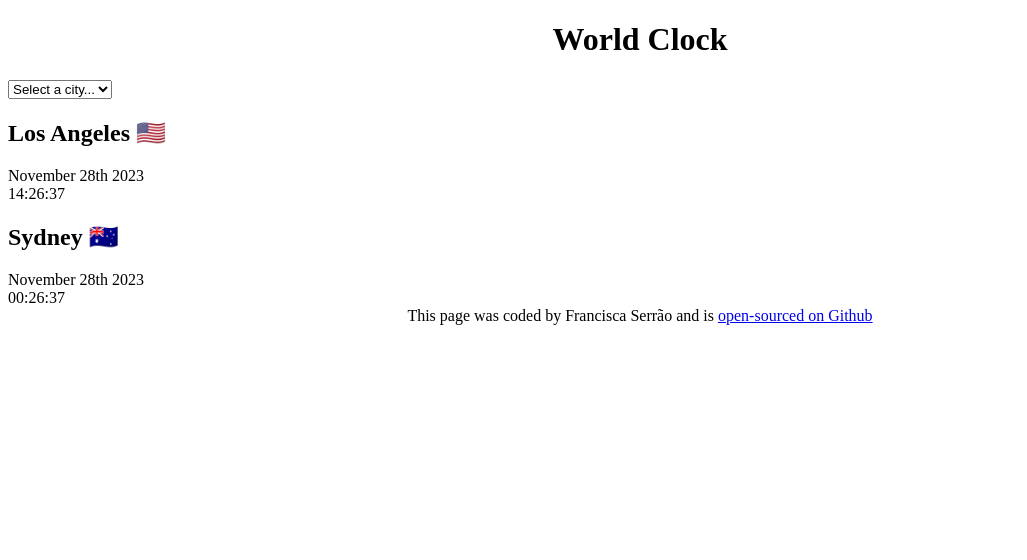
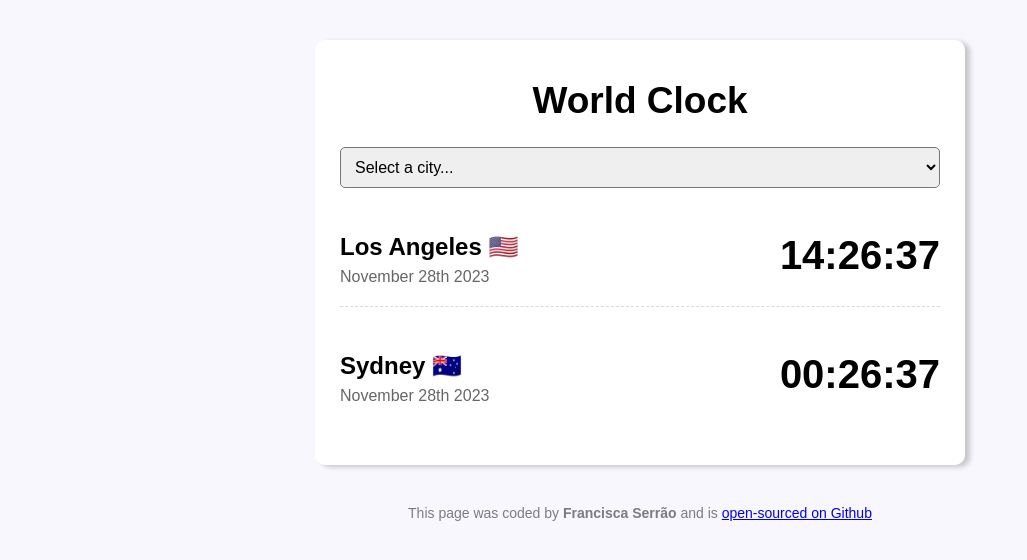
Before and after one commit to franciscaserrao/World-clock, a plain HTML site: page index.html in a window 1280 px wide. Shown: the whole page, without its empty margins (0-1027 px from the left). Drawn offline with Linux system fonts and the light colour scheme.

Commit message:
Added CSS

```diff
--- a/css/style.css
+++ b/css/style.css
@@ -1,4 +1,58 @@
-h1,
+body {
+  background-color: #f9f7fe;
+  font-family: sans-serif;
+}
+
+.container {
+  max-width: 600px;
+  margin: 40px auto;
+  background: white;
+  padding: 15px 25px 15px 25px;
+  box-shadow: 5px 2px 5px rgba(0, 0, 0, 0.2);
+  border-radius: 10px;
+}
+
+select {
+  display: block;
+  width: 100%;
+  padding: 10px;
+  border-radius: 5px;
+  font-size: 16px;
+}
+
+h1 {
+  text-align: center;
+  font-size: 37px;
+}
+
+h2 {
+  margin: 0 0 7px;
+  font-size: 24px;
+}
+
+.city {
+  display: flex;
+  justify-content: space-between;
+  margin: 25px 0;
+  padding: 20px 0;
+  border-bottom: 1px dashed rgba(0, 0, 0, 0.15);
+}
+
+.city:last-child {
+  border: none;
+}
+
+.time {
+  font-size: 40px;
+  font-weight: bold;
+}
+
+.date {
+  opacity: 0.6;
+}
+
 footer {
   text-align: center;
+  font-size: 14px;
+  color: rgba(0, 0, 0, 0.5);
 }
--- a/index.html
+++ b/index.html
@@ -15,19 +15,23 @@
         <option value="New York">New York</option>
         <option value="Auckland">Auckland</option>
       </select>
-      <div clss="city">
-        <h2>Los Angeles 🇺🇸</h2>
-        <div class="date">November 28th 2023</div>
+      <div class="city">
+        <div>
+          <h2>Los Angeles 🇺🇸</h2>
+          <div class="date">November 28th 2023</div>
+        </div>
         <div class="time">14:26:37</div>
       </div>
-      <div clss="city">
-        <h2>Sydney 🇦🇺</h2>
-        <div class="date">November 28th 2023</div>
+      <div class="city">
+        <div>
+          <h2>Sydney 🇦🇺</h2>
+          <div class="date">November 28th 2023</div>
+        </div>
         <div class="time">00:26:37</div>
       </div>
     </div>
     <footer>
-      This page was coded by Francisca Serrão and is
+      This page was coded by <strong>Francisca Serrão</strong> and is
       <a href="https://github.com/franciscaserrao/World-clock" target="_blank"
         >open-sourced on Github</a
       >
```
